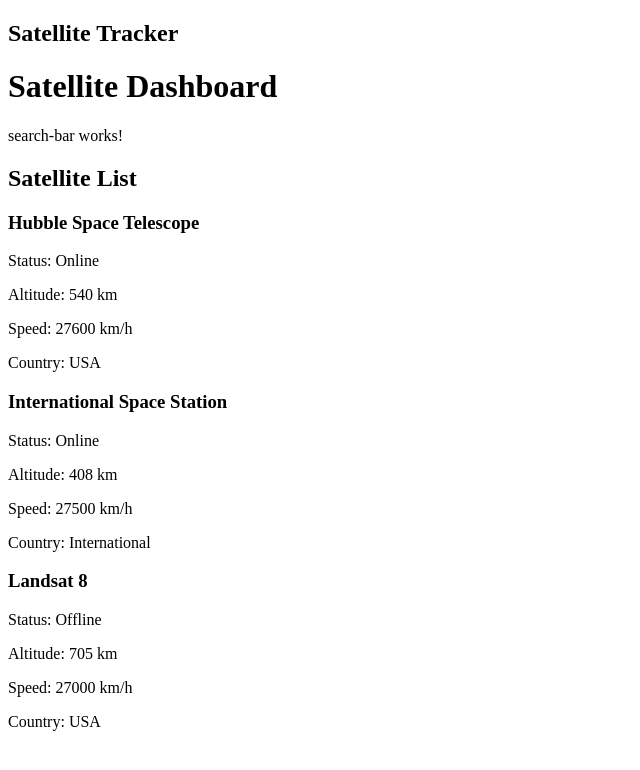
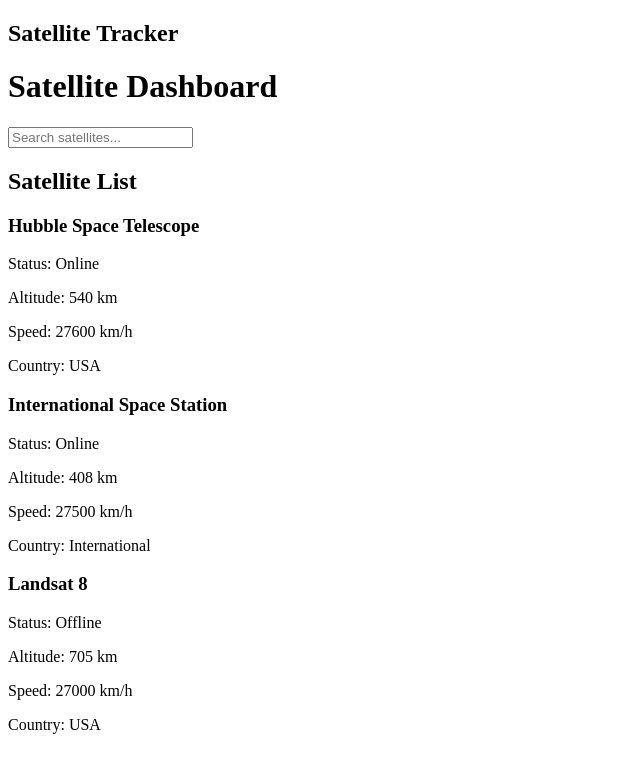
Before and after one commit to RichBurman/satellite-tracker, an Angular app: page / in a window 1280 px wide. Shown: the top 770 px of the page, without its empty margins (0-640 px from the left). Built offline with nearby package versions, Linux system fonts and the light colour scheme.

Commit message:
Add input for search bar component

```diff
--- a/src/app/components/search-bar/search-bar.html
+++ b/src/app/components/search-bar/search-bar.html
@@ -1 +1,7 @@
-<p>search-bar works!</p>
+<input
+
+type="text"
+
+placeholder="Search satellites..."
+
+>
```
